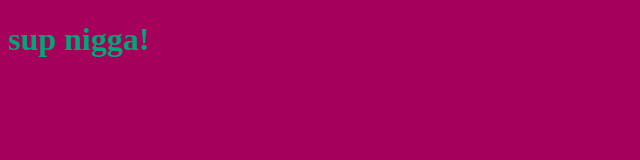
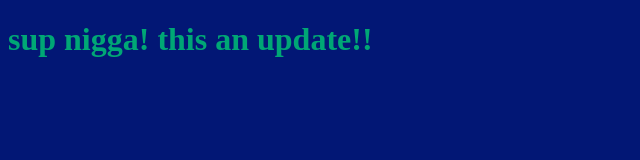
Before and after one commit to mohmedhamad/my-project, a plain HTML site: page index.html in a window 1280 px wide. Shown: the whole page, without its empty margins (0-640 px from the left). Drawn offline with Linux system fonts and the light colour scheme.

Commit message:
some changes in html and js and css

```diff
--- a/app.js
+++ b/app.js
@@ -1 +1 @@
-alert(" GET THE HELL OUT !!");
+alert(" GET THE HELL OUT NOW!!");
--- a/index.html
+++ b/index.html
@@ -8,7 +8,7 @@
     <link rel="stylesheet" href="style.css">
 </head>
 <body>
-    <h1>sup nigga!</h1>
+    <h1>sup nigga! this an update!!</h1>
   <script src="app.js"></script>
 </body>
 </html>
--- a/style.css
+++ b/style.css
@@ -2,5 +2,5 @@ h1 {
     color: rgb(0, 167, 117);
 }
 body{
-    background-color: rgb(165, 0, 91);
+    background-color: rgb(2, 23, 117);
 }
```
